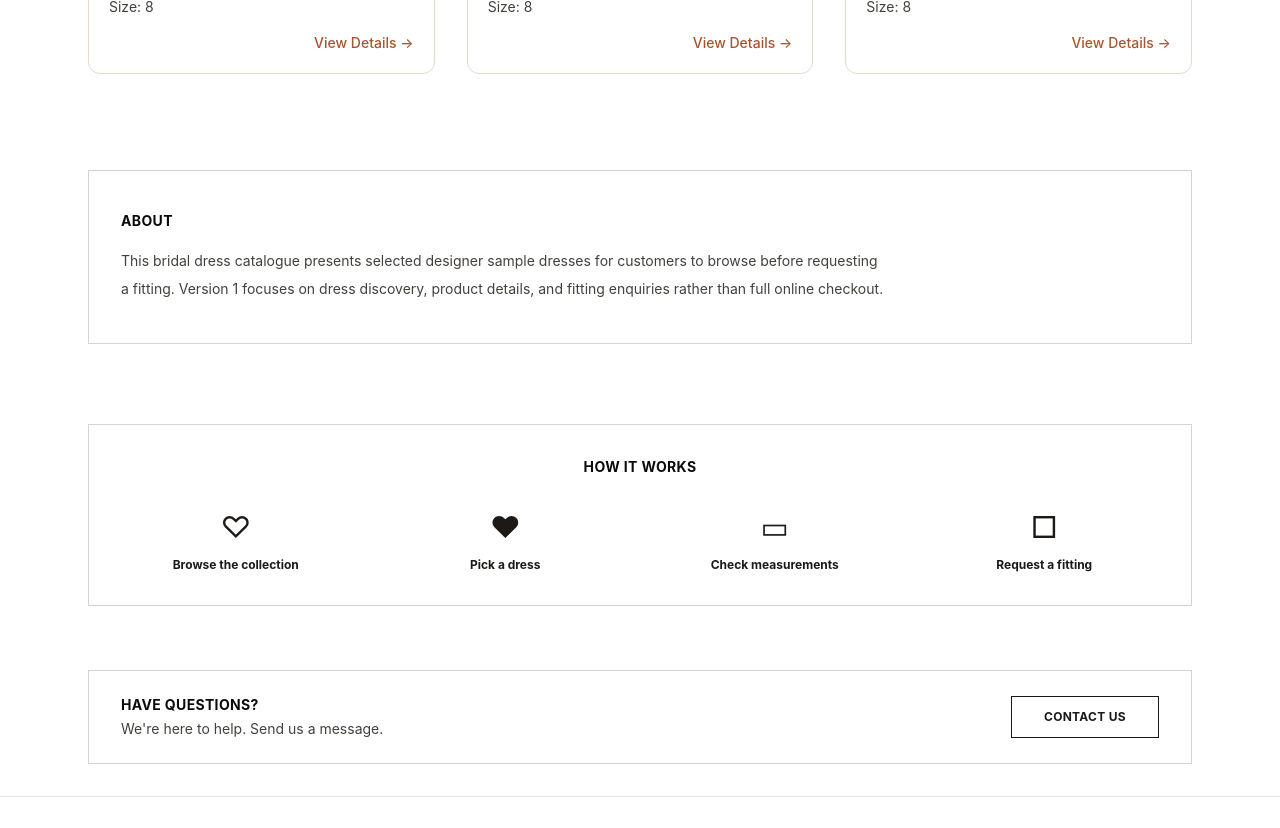
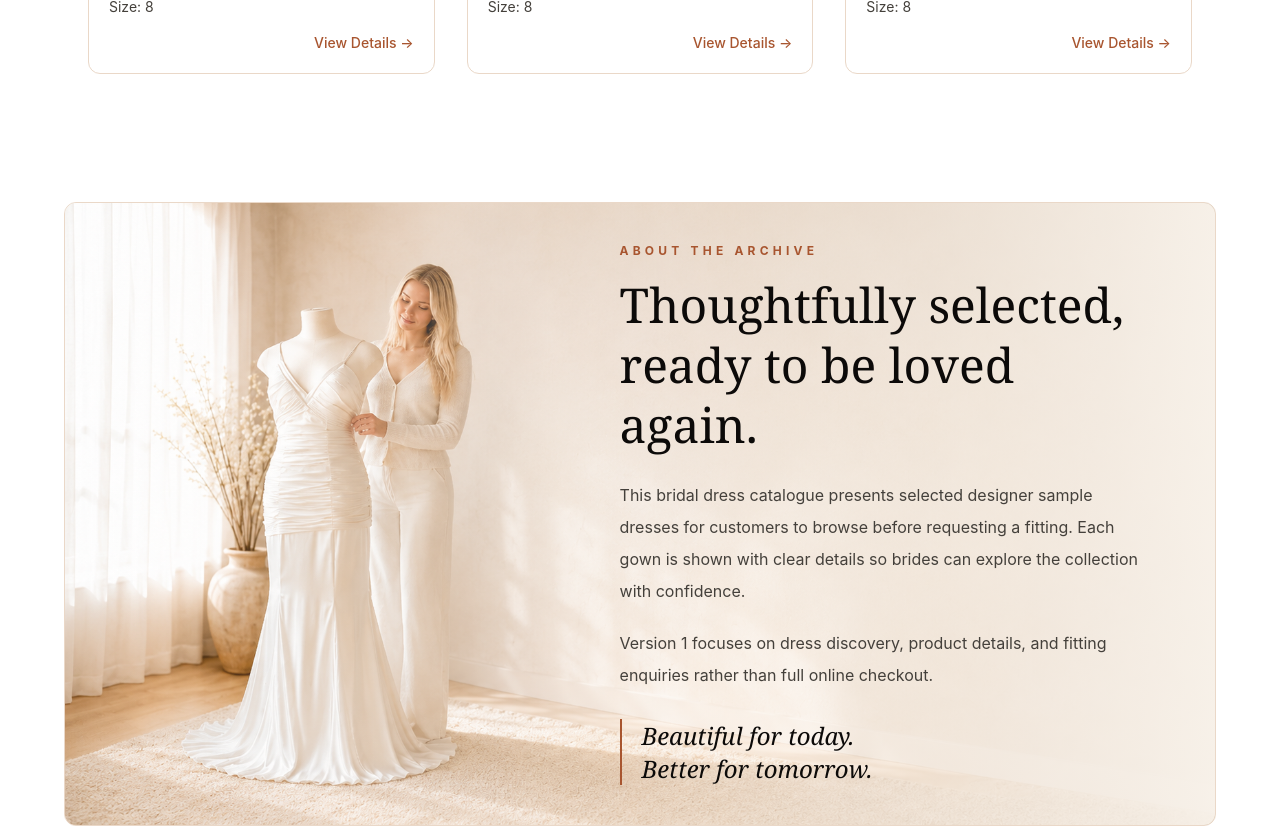
Before and after one commit to wyangy/wedding-dress-shop, a React (Vite) app: page / in a window 1280 px wide. Shown: the part 1360-2188 px from the top of the page. Built offline with nearby package versions, Linux system fonts and the light colour scheme.

Commit message:
Add designs to About section

```diff
--- a/src/components/home/About.tsx
+++ b/src/components/home/About.tsx
@@ -1,17 +1,53 @@
 function About() {
   return (
-    <section id="about" className="mx-auto max-w-6xl px-6 py-12">
-      <div className="border border-stone-300 px-8 py-10">
-        <h2 className="mb-4 text-sm font-bold uppercase tracking-wide text-stone-950">
-          About
-        </h2>
+    <section id="about" className="bg-white px-6 py-20">
+      <div className="mx-auto max-w-6xl overflow-hidden rounded-xl border border-[#ead8c8] bg-[#fbf6ef]">
+        <div className="relative min-h-[780px] md:min-h-[560px]">
+          <img
+            src="/images/about/about.jpg"
+            alt=""
+            aria-hidden="true"
+            className="absolute inset-0 h-full w-full object-cover object-left md:object-center"
+            loading="lazy"
+            decoding="async"
+          />
 
-        <p className="max-w-3xl text-sm leading-7 text-stone-700">
-          This bridal dress catalogue presents selected designer sample dresses
-          for customers to browse before requesting a fitting. Version 1 focuses
-          on dress discovery, product details, and fitting enquiries rather than
-          full online checkout.
-        </p>
+          <div className="absolute inset-0 bg-gradient-to-b from-[#fbf6ef]/10 via-[#fbf6ef]/55 to-[#fbf6ef]/95 md:bg-gradient-to-r md:from-transparent md:via-[#fbf6ef]/35 md:to-[#fbf6ef]/92" />
+
+          <div className="relative flex min-h-[780px] items-end px-6 py-10 md:min-h-[560px] md:items-center md:justify-end md:px-10 lg:px-16">
+            <div className="w-full md:w-[46%] md:max-w-md lg:w-[52%] lg:max-w-xl">
+              <p className="mb-4 text-xs font-bold uppercase tracking-[0.35em] text-[#a8552f]">
+                About the Archive
+              </p>
+
+              <h2 className="font-serif text-4xl font-normal leading-tight text-stone-950 md:text-4xl lg:text-5xl">
+                Thoughtfully selected,
+                <br />
+                ready to be loved again.
+              </h2>
+
+              <p className="mt-6 text-sm leading-7 text-stone-700 md:text-sm md:leading-7 lg:text-base lg:leading-8">
+                This bridal dress catalogue presents selected designer sample
+                dresses for customers to browse before requesting a fitting.
+                Each gown is shown with clear details so brides can explore the
+                collection with confidence.
+              </p>
+
+              <p className="mt-4 text-sm leading-7 text-stone-700 md:text-sm md:leading-7 lg:mt-5 lg:text-base lg:leading-8">
+                Version 1 focuses on dress discovery, product details, and
+                fitting enquiries rather than full online checkout.
+              </p>
+
+              <div className="mt-7 border-l-2 border-[#a8552f] pl-5">
+                <p className="font-serif text-2xl italic leading-snug text-stone-950">
+                  Beautiful for today.
+                  <br />
+                  Better for tomorrow.
+                </p>
+              </div>
+            </div>
+          </div>
+        </div>
       </div>
     </section>
   );
```
Also changed, not shown: public/images/about/about.jpg (added).
